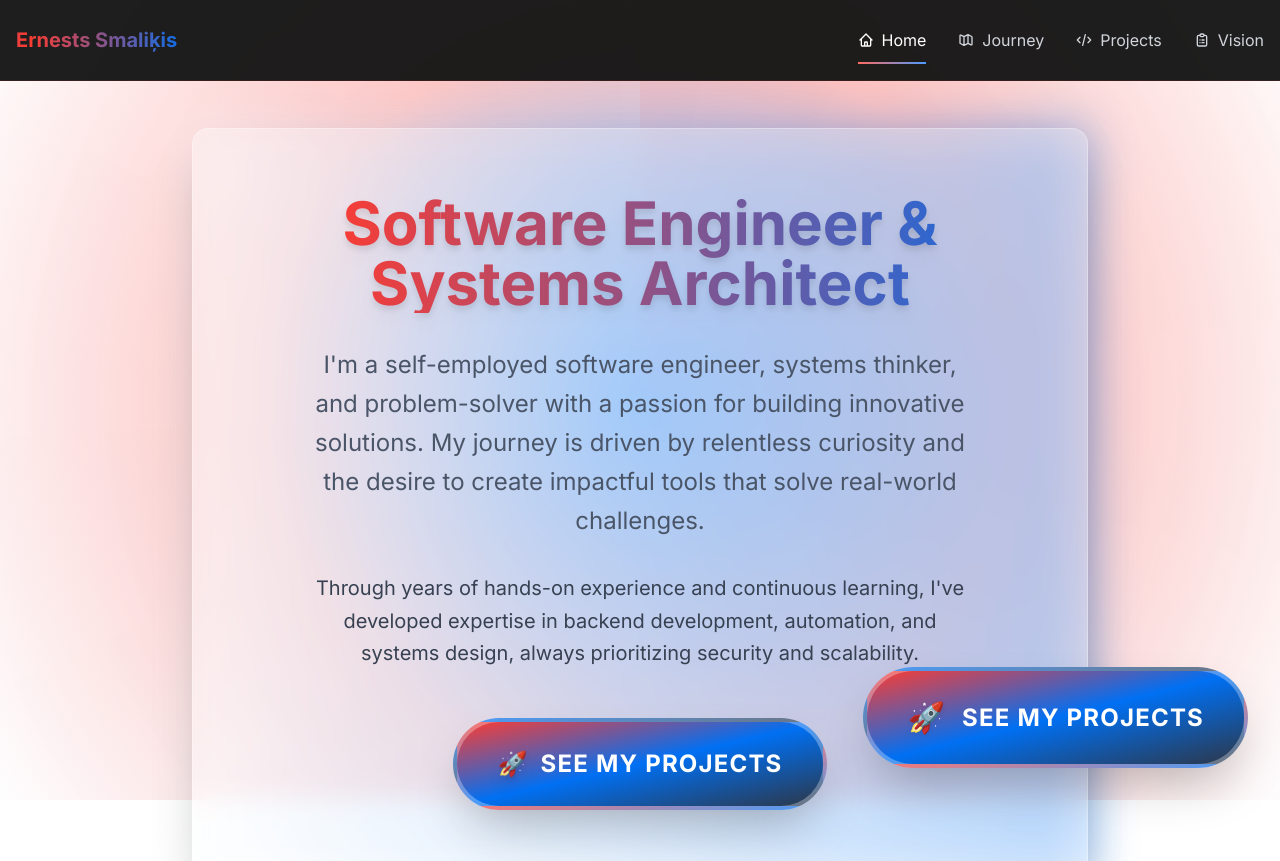
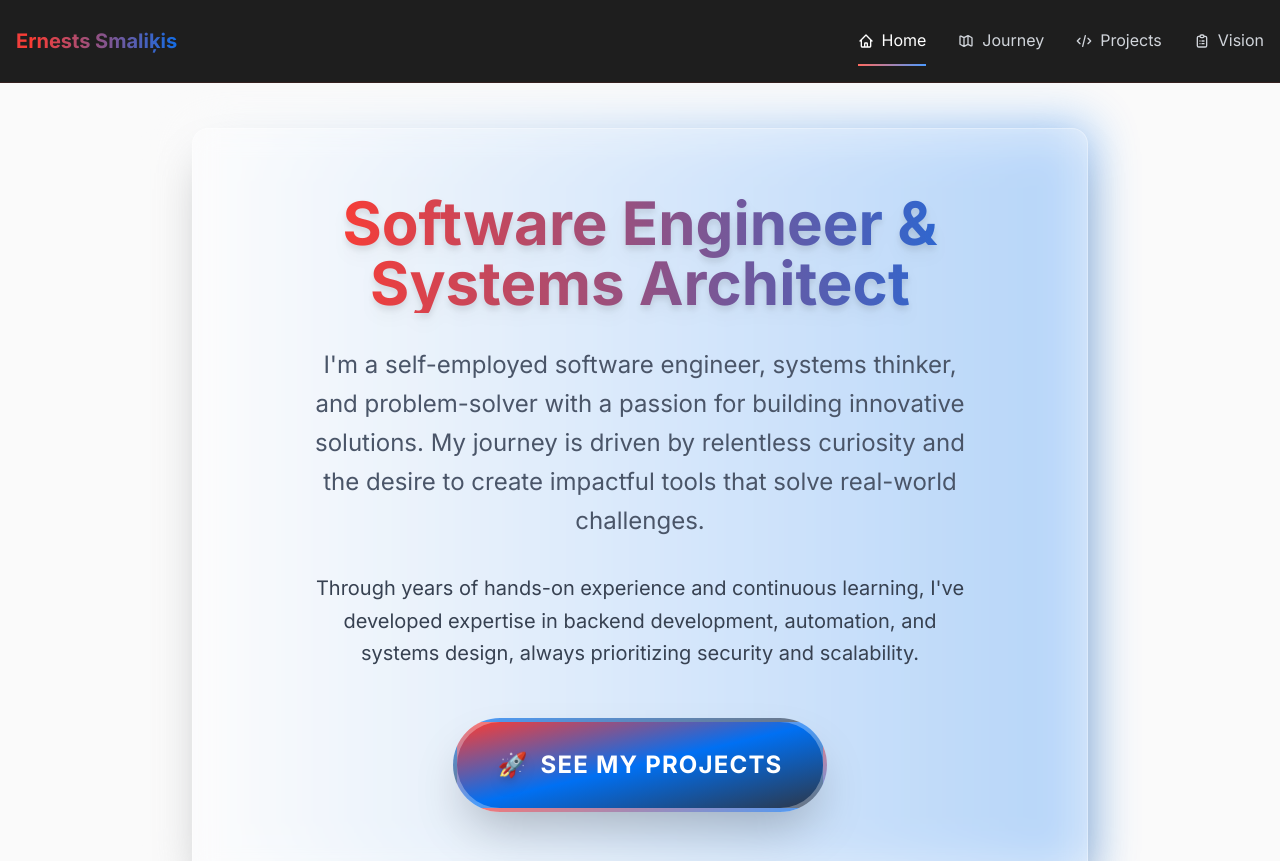
Before and after one commit to ernissmal/Ernests-Smalikis-portfolio, an Astro site in the folder version.2.0/portfolio/: page / in a window 1280 px wide. Shown: the top 861 px of the page. Built offline with nearby package versions, Linux system fonts and the light colour scheme; Astro itself is replaced by a stand-in of ours.

Commit message:
fix: Simplify layout structure and update CTA button for improved usability and aesthetics

```diff
--- a/version.2.0/portfolio/src/layouts/Layout.astro
+++ b/version.2.0/portfolio/src/layouts/Layout.astro
@@ -20,28 +20,16 @@ const { title } = Astro.props;
 		<link rel="stylesheet" href="/global.css">
 		<title>{title}</title>
 	</head>
-	<body class="bg-light dark:bg-dark text-gray-900 dark:text-gray-100 min-h-screen font-sans" style="background-color: #ffffff; color: #111827; font-family: 'Inter', sans-serif; min-height: 100vh; -webkit-font-smoothing: antialiased; -moz-osx-font-smoothing: grayscale;">
-		<div class="min-h-screen relative overflow-x-hidden">
-			<div class="z-10 relative animate-fade-in">
+	<body style="background-color: #fafafa; color: #333; font-family: 'Inter', sans-serif; min-height: 100vh; line-height: 1.6;">
+		<div class="page-container">
+			<div class="content">
 				<slot />
 			</div>
 
-			<!-- Animated, Layered Gradient Background -->
-			<div class="fixed inset-0 -z-10 pointer-events-none">
-				<div class="absolute inset-0 gradient-bg-primary animate-gradient-flow"></div>
-				<div class="absolute inset-0 gradient-bg-accent mix-blend-lighten"></div>
-				<div class="absolute inset-0 bg-gradient-top" style="opacity: 0.3; mix-blend-mode: lighten;"></div>
-				<div class="absolute inset-0 bg-gradient-bottom" style="opacity: 0.2; mix-blend-mode: multiply;"></div>
-				<div class="absolute inset-0 bg-grid-pattern" style="opacity: 0.02;"></div>
-			</div>
-
-			<!-- Floating, Loud CTA Button -->
-			<a href="/projects" class="fixed bottom-8 right-8 z-50 group" style="position: fixed; bottom: 2rem; right: 2rem; z-index: 50;">
-				<button class="loud-cta animate-bounce-soft">
-					<span style="display: inline-flex; align-items: center; gap: 1rem;">
-						<span style="filter: drop-shadow(0 1px 2px rgba(0,0,0,0.1)); font-size: 1.875rem;">🚀</span>
-						<span>See My Projects</span>
-					</span>
+			<!-- Simple, unobtrusive CTA -->
+			<a href="/projects" class="cta-button">
+				<button>
+					<span>View Projects</span>
 				</button>
 			</a>
 		</div>
```
